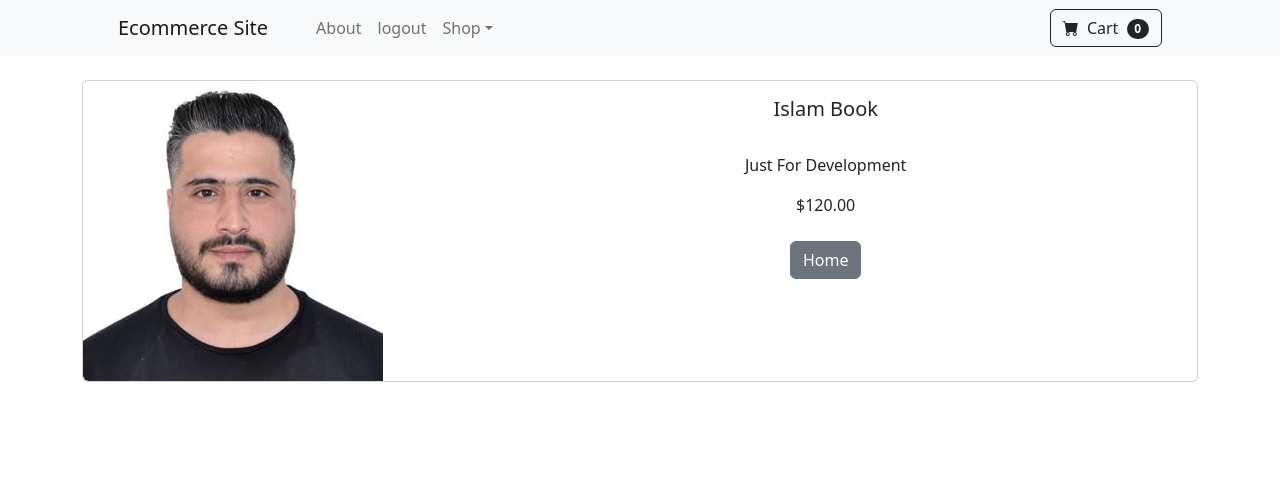
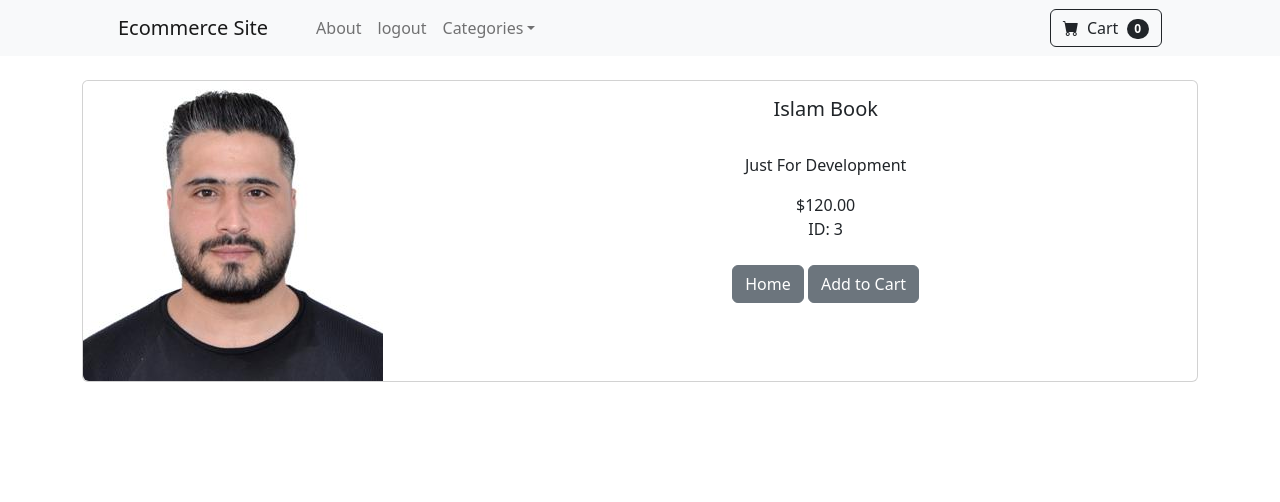
Before and after one commit to Mosschiba/Ecommerce-Django, a Django app: page /product/3/ in a window 1280 px wide. Shown: the top 502 px of the page. Run offline with Django 4.2, Linux system fonts and the light colour scheme; a user stored in the database is signed in; data comes from the database, SQL or seed files in the repository; both versions use the stored data as it was after the commit; some libraries are stand-ins or nearby versions.

Commit message:
add event

```diff
--- /dev/null
+++ b/cart/cart.py
@@ -0,0 +1,25 @@
+
+
+class Cart():
+    def __init__(self, request):
+        self.session = request.session
+
+        # get the current session key if it exist
+        cart = self.session.get('session_key')
+
+        # if the user is new so there si session key! lets create one
+        if 'session_key' not in request.session:
+            cart = self.session['session_key'] = {}
+
+        # make sure the cart is availble in all pages
+        self.cart = cart
+
+    def add(self, product):
+        product_id = str(product.id)
+
+        if product_id in self.cart:
+            pass
+        else:
+            self.cart[product_id] = {'price: ': str(product.price)}
+
+        self.session.modified = True
--- /dev/null
+++ b/cart/context_processors.py
@@ -0,0 +1,7 @@
+from .cart import Cart
+
+# create context processor so our cart works in all pages
+
+
+def cart(request):
+    return {'cart': Cart(request)}
--- a/ecom/settings.py
+++ b/ecom/settings.py
@@ -53,6 +53,7 @@ TEMPLATES = [
                 'django.template.context_processors.request',
                 'django.contrib.auth.context_processors.auth',
                 'django.contrib.messages.context_processors.messages',
+                'cart.context_processors.cart',
             ],
         },
     },
--- a/store/templates/base.html
+++ b/store/templates/base.html
@@ -13,6 +13,7 @@
         <link href="https://cdn.jsdelivr.net/npm/bootstrap-icons@1.5.0/font/bootstrap-icons.css" rel="stylesheet" />
         <!-- Core theme CSS (includes Bootstrap)-->
         <link href="{% static 'css/styles.css' %}" rel="stylesheet" />
+        <script src="https://code.jquery.com/jquery-3.7.1.min.js" integrity="sha256-/JqT3SQfawRcv/BIHPThkBvs0OEvtFFmqPF/lYI/Cxo=" crossorigin="anonymous"></script>
     </head>
     <body>
 
--- a/store/templates/navbar.html
+++ b/store/templates/navbar.html
@@ -17,7 +17,7 @@
                 {% endif %}
 
                 <li class="nav-item dropdown">
-                    <a class="nav-link dropdown-toggle" id="navbarDropdown" href="#" role="button" data-bs-toggle="dropdown" aria-expanded="false">Shop</a>
+                    <a class="nav-link dropdown-toggle" id="navbarDropdown" href="#" role="button" data-bs-toggle="dropdown" aria-expanded="false">Categories</a>
                     <ul class="dropdown-menu" aria-labelledby="navbarDropdown">
                         <li><a class="dropdown-item" href="{% url 'home' %}">All Products</a></li>
                         <li><hr class="dropdown-divider" /></li>
--- a/store/templates/product.html
+++ b/store/templates/product.html
@@ -37,10 +37,12 @@
 
         {% else %}
             ${{ product.price }}
+            <br>ID: {{ product.id }}
         {% endif %}
 
             <br/><br/>
         <a href="{% url 'home'%}" class="btn btn-secondary">Home</a>
+        <button class="btn btn-secondary" value="{{product.id}}" id="add-cart">Add to Cart</button>
 
     </center>
       </div>
@@ -51,5 +53,25 @@
 
 
 <br/><br/><br/><br/><br/><br/><br/><br/><br/><br/><br/><br/><br/><br/><br/><br/><br/><br/><br/><br/>
+<script>
+  // check if the button is preesed
+  $(document).on('click', '#add-cart', function(e){
+    e.preventDefault();
+      $.ajax({
+        type: 'POST',
+        url: "{% url 'cart_add' %}",
+        data: {
+          product_id: $('#add-cart').val(),
+          csrfmiddlewaretoken: '{{csrf_token}}',
+          action: 'post',
+        },
+        success: function(json){
+          console.log(json)
+        },
+        error: function(xhr, errmsg, err){
 
+        }
+      })
+  })
+</script>
 {% endblock %}
--- a/store/views.py
+++ b/store/views.py
@@ -11,7 +11,7 @@ from django import forms
 
 def category(request, foo):
     # replacing the space in the category name from this 'cell phone' to cell-phone
-    # foo = foo.replace('-', '')
+    # foo = foo.replace('-', ' ')
     try:
         category = Category.objects.get(name=foo)
         products = Product.objects.filter(category=category)
```
Also changed, not shown: cart/views.py (+20 -2 lines), db.sqlite3.
